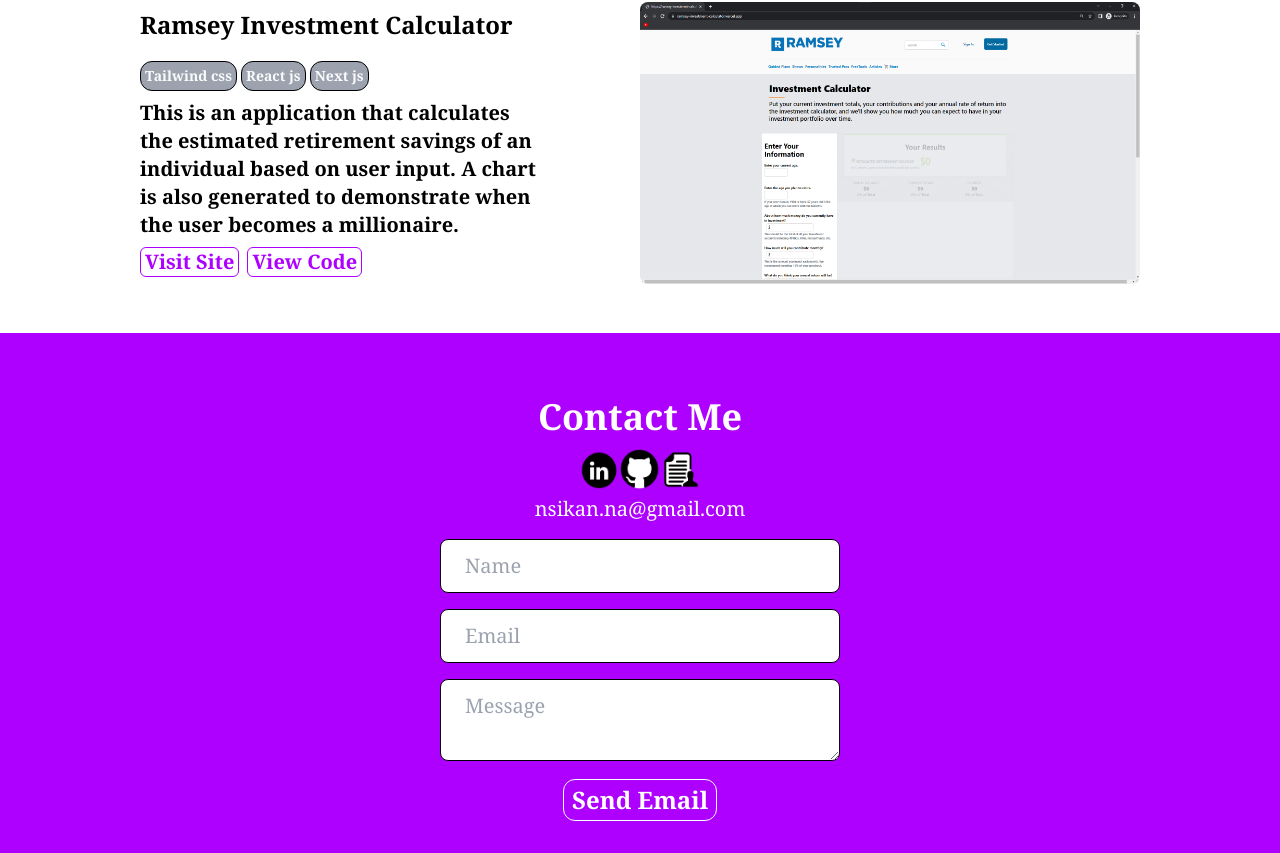
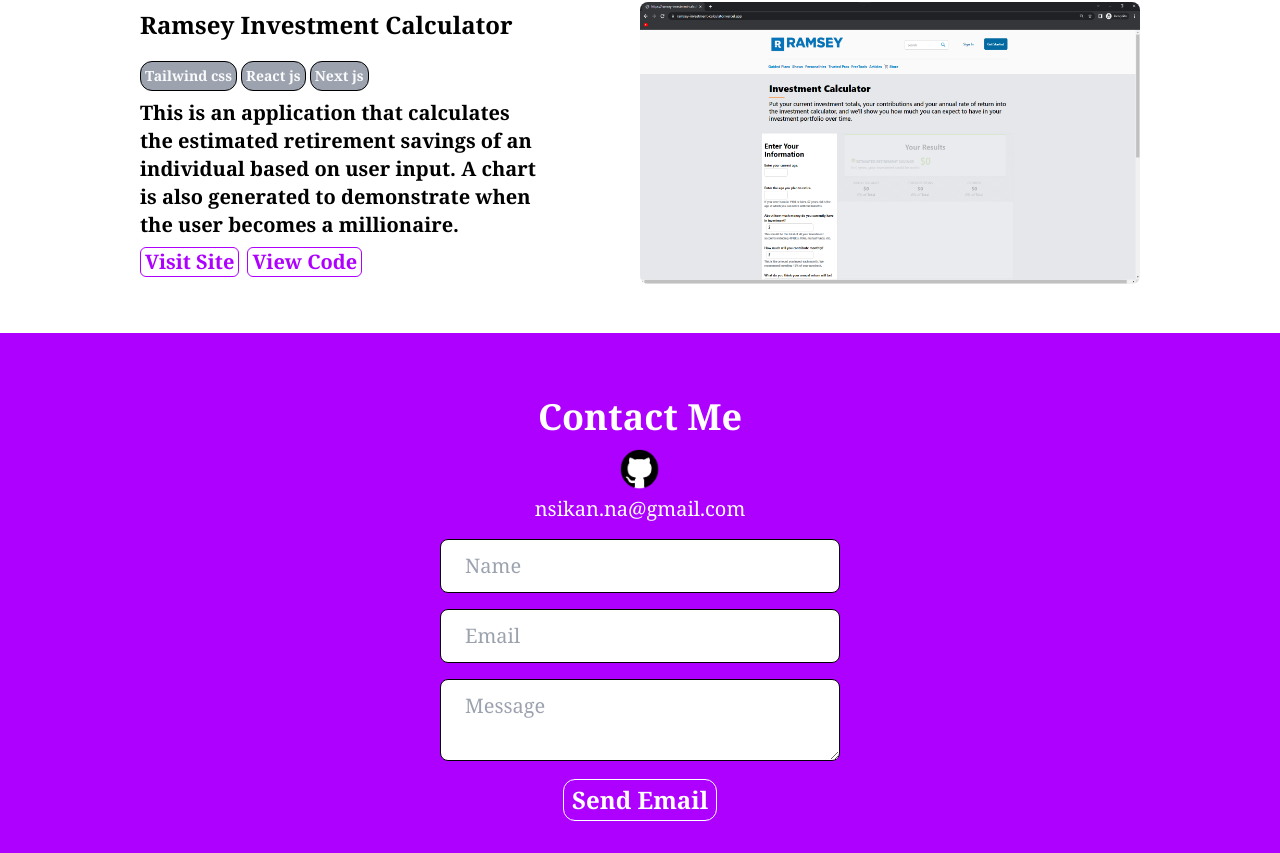
Before and after one commit to nsikan-na/portfolio, a Next.js app: page / in a window 1280 px wide. Shown: the part 2321-3174 px from the top of the page. Built offline with nearby package versions, Linux system fonts and the light colour scheme.

Commit message:
editted links

```diff
--- a/components/Contact.tsx
+++ b/components/Contact.tsx
@@ -48,12 +48,12 @@
       >
         <div className="flex justify-center -mt-5">
           {[
-            {
-              title: "linkedin",
-              link: "https://www.linkedin.com/in/nsikan-na/",
-            },
+            // {
+            //   title: "linkedin",
+            //   link: "https://www.linkedin.com/in/nsikan-na/",
+            // },
             { title: "github", link: "https://github.com/nsikan-na" },
-            { title: "resume", link: "/images/Resume-Nsikan-Akpan.pdf" },
+            // { title: "resume", link: "/images/Resume-Nsikan-Akpan.pdf" },
           ].map((links: { title: string; link: string }) => (
             <div key={links.title}>
               <a href={links.link} target="_blank">
```
